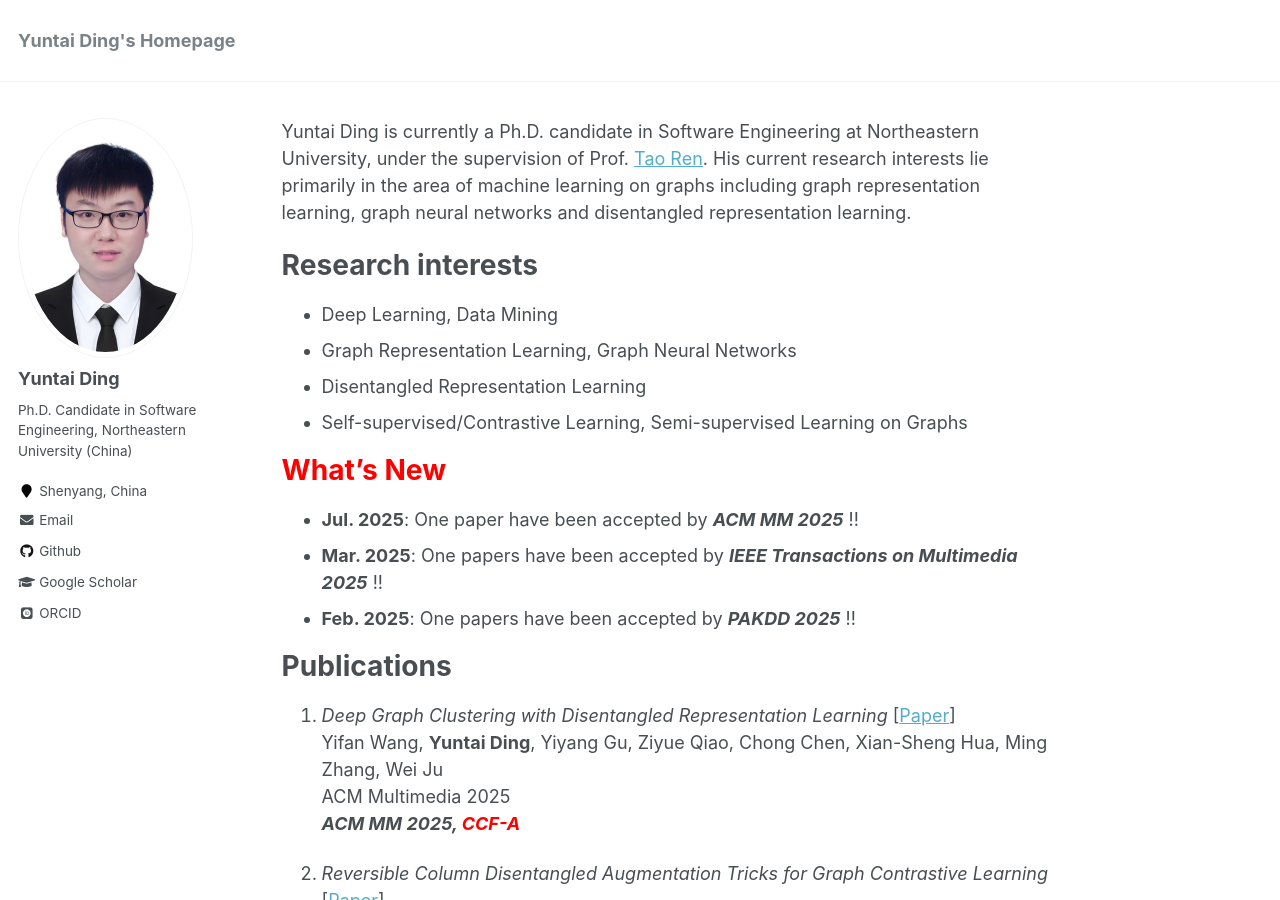
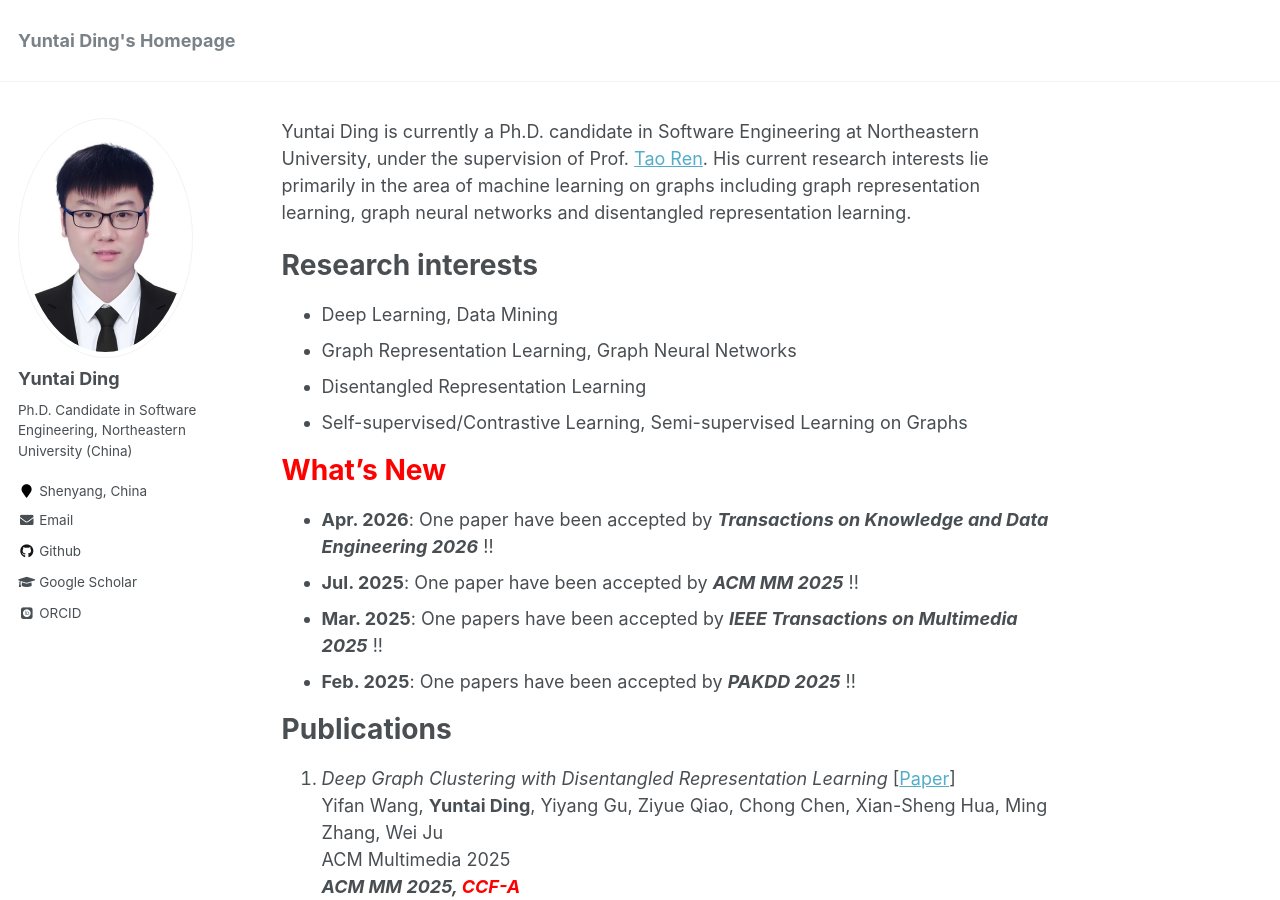
Before and after one commit to BBDing-DYT/BBDing-DYT.github.io, a Jekyll site: the page built from _pages/about.md, in a window 1280 px wide and 900 px high. Built offline with Jekyll 4.4.1, drawn with Linux system fonts in a browser that asks for light colours; some web fonts are replaced.

Commit message:
Update about.md

```diff
--- a/_pages/about.md
+++ b/_pages/about.md
@@ -18,6 +18,7 @@ Research interests
 
 <span style="color:red">What’s New</span>
 =====
+* **Apr. 2026**: One paper have been accepted by ***Transactions on Knowledge and Data Engineering 2026*** !!
 * **Jul. 2025**: One paper have been accepted by ***ACM MM 2025*** !!
 * **Mar. 2025**: One papers have been accepted by ***IEEE Transactions on Multimedia 2025*** !!
 * **Feb. 2025**: One papers have been accepted by ***PAKDD 2025*** !!
```
